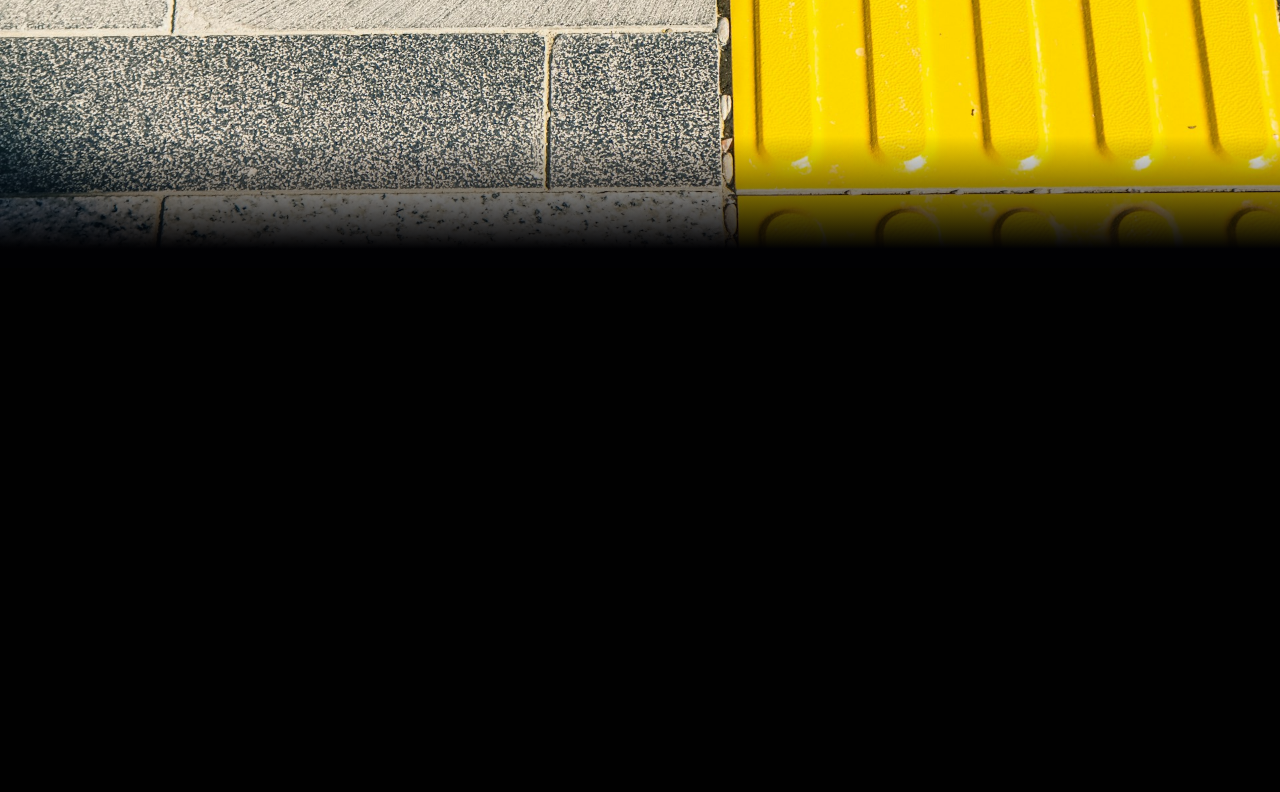
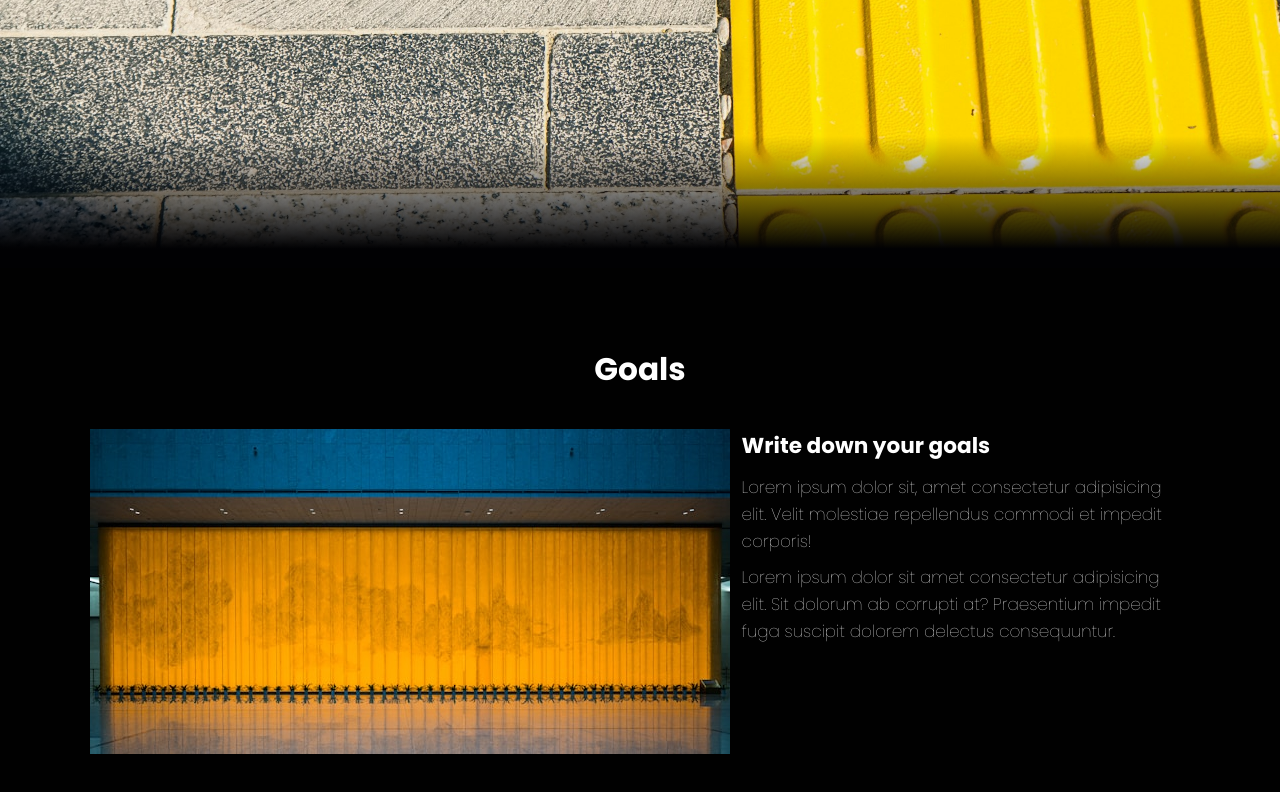
Before and after one commit to kaniaa-kr/First-Project, a plain HTML site: page index.html in a window 1280 px wide. Shown: the part 532-1324 px from the top of the page. Before the commit the page ends 800 px from the top, so only its background shows below. Drawn offline with nearby package versions, Linux system fonts and the light colour scheme.

Commit message:
memulai goals section yang masih mengacu pada video tutorial

```diff
--- a/css/style.css
+++ b/css/style.css
@@ -18,7 +18,7 @@ body {
   font-family: 'Poppins', sans-serif;;
   background-color: var(--background-color);
   color: #fff;
-  /* min-height: 2000px; */
+  min-height: 2000px;
 }
 
 /* Navbar */
@@ -104,7 +104,7 @@ body {
   display: flex;
   align-items: center;
   background-image: url('../img/header-bg.jpg');
-  background-repeat:no-repeat;
+  background-repeat: no-repeat;
   background-size: cover;
   background-position: center;
   position: relative;
@@ -138,7 +138,7 @@ body {
 }
 
 .hero .hero-content .gradient {
-  background: linear-gradient(to right, white 5%, var(--primary-color) 60%);
+  background: linear-gradient(to right, white 50%, var(--primary-color) 50%);
   background-clip: text;
   -webkit-background-clip: text;
   -webkit-text-fill-color: transparent;
@@ -162,6 +162,48 @@ body {
   background-color: var(--primary-color);
   border-radius: 0.5rem;
   box-shadow: 1px 1px 3px rgba(1,1,3, 0.5);
+}
+
+
+/* Goals Section */
+.goals {
+  padding: 6.5rem 7% 1.4rem;
+
+}
+
+.goals h2 {
+  text-align: center;
+  font-size: 2.6rem;
+  margin-bottom: 3rem;
+}
+
+.goals .row {
+  display: flex;
+}
+
+.goals .row .goals-img {
+  flex: 1 1 45rem;
+}
+
+.goals .row .about-img img {
+  width: 100%;
+}
+
+.goals .row .goals-content {
+  flex: 1 1 35rem;
+  padding: 0 1rem;
+}
+
+.goals .row .goals-content h3 {
+  font-size: 1.8rem;
+  margin-bottom: 1rem;
+}
+
+.goals .row .goals-content p{
+  margin-bottom: 0.8rem;
+  font-size: 1.4rem;
+  font-weight: 100;
+  line-height: 1.6;
 }
 /* Media Queries */
 
--- a/index.html
+++ b/index.html
@@ -28,7 +28,7 @@
       </a>
 
       <div class="navbar-nav">
-        <a href="#dashboard">Dashboard</a>
+        <a href="#dashboard">Dashboard</a>  <!-- aka Hero Section -->
         <a href="#goals">Goals</a>
         <a href="#calendar">Calendar</a>
         <a href="#achievements">Achievements</a>
@@ -57,6 +57,22 @@
 
     <!-- Hero Section end -->
 
+    <!-- Goals Section start -->
+     <section id="goals" class="goals">
+      <h2>Goals</h2>
+      <div class="row">
+        <div class="goals-img">
+          <img src="img/goals-image.jpg" alt="Goals Image">
+        </div>
+        <div class="goals-content">
+          <h3>Write down your goals</h3>
+          <p>Lorem ipsum dolor sit, amet consectetur adipisicing elit. Velit molestiae repellendus commodi et impedit corporis!</p>
+          <p>Lorem ipsum dolor sit amet consectetur adipisicing elit. Sit dolorum ab corrupti at? Praesentium impedit fuga suscipit dolorem delectus consequuntur.</p>
+        </div>
+      </div>
+     </section>
+    <!-- Goals Section end -->
+
     <!-- Feather Icons -->
      <script>
       feather.replace();
```
Also changed, not shown: img/goals-image.jpg (added).
